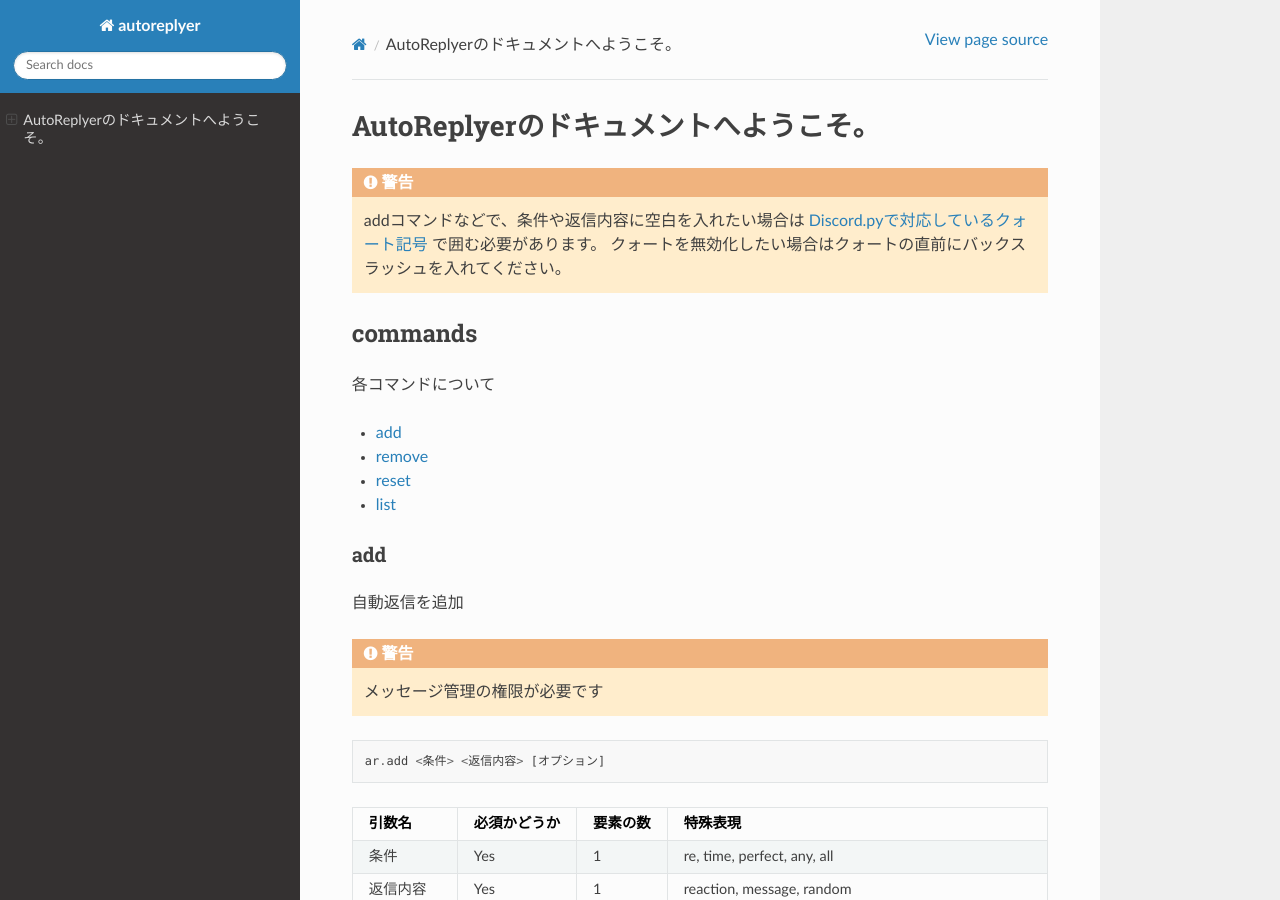
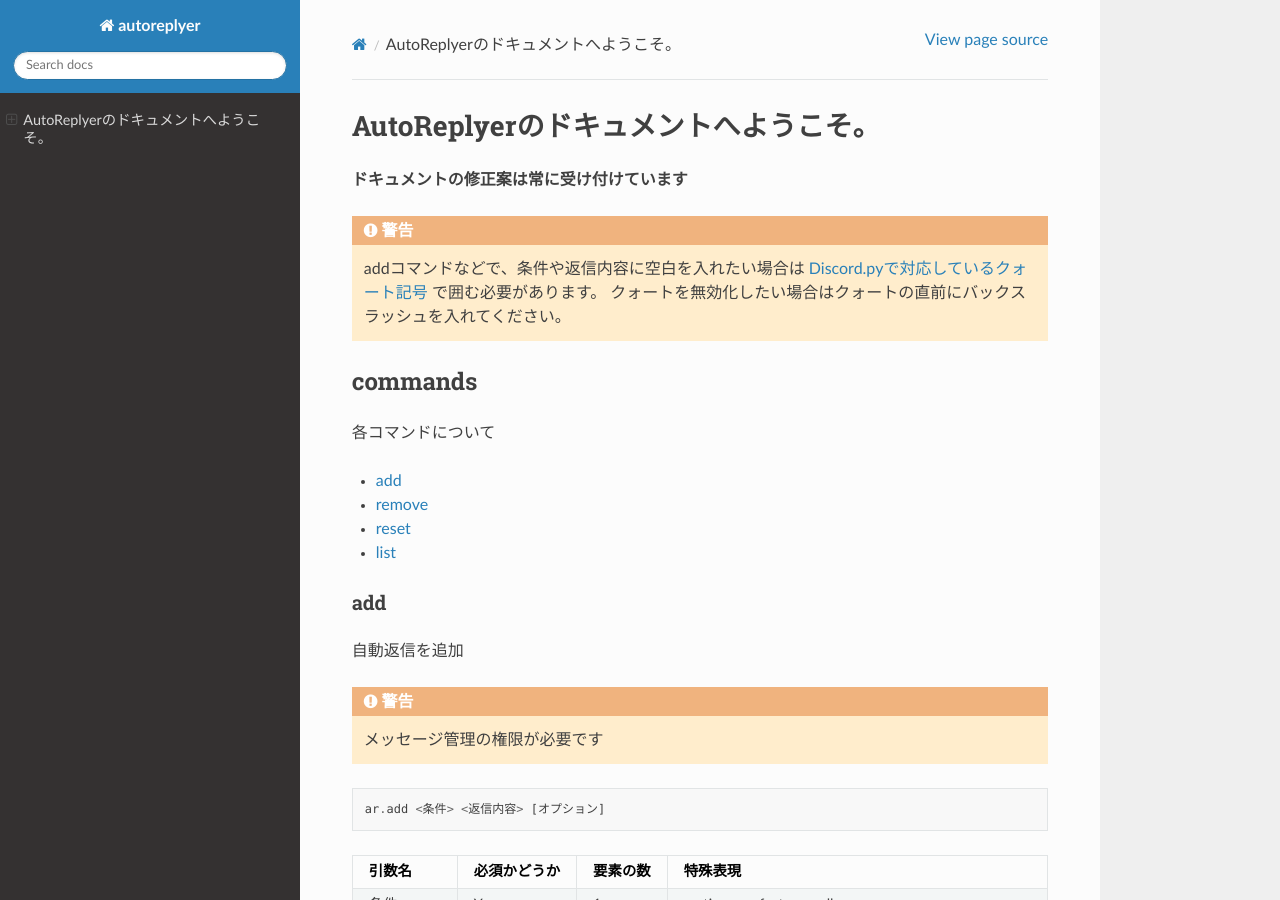
Before and after one commit to AomiVel/AutoReplyerDoc, a Sphinx documentation site: the page built from docs/index.rst, in a window 1280 px wide and 900 px high. Built offline with Sphinx 7.4.7 and the Read the Docs theme 2.0.0, drawn with Linux system fonts in a browser that asks for light colours.

Commit message:
something

```diff
--- a/docs/index.rst
+++ b/docs/index.rst
@@ -1,6 +1,10 @@
 =======================================
 AutoReplyerのドキュメントへようこそ。
 =======================================
+
+
+**ドキュメントの修正案は常に受け付けています**
+
 
 .. warning::
     addコマンドなどで、条件や返信内容に空白を入れたい場合は `Discord.pyで対応しているクォート記号 <https://github.com/Rapptz/discord.py/blob/master/discord/ext/commands/view.py#L28-L46>`_ で囲む必要があります。
```
